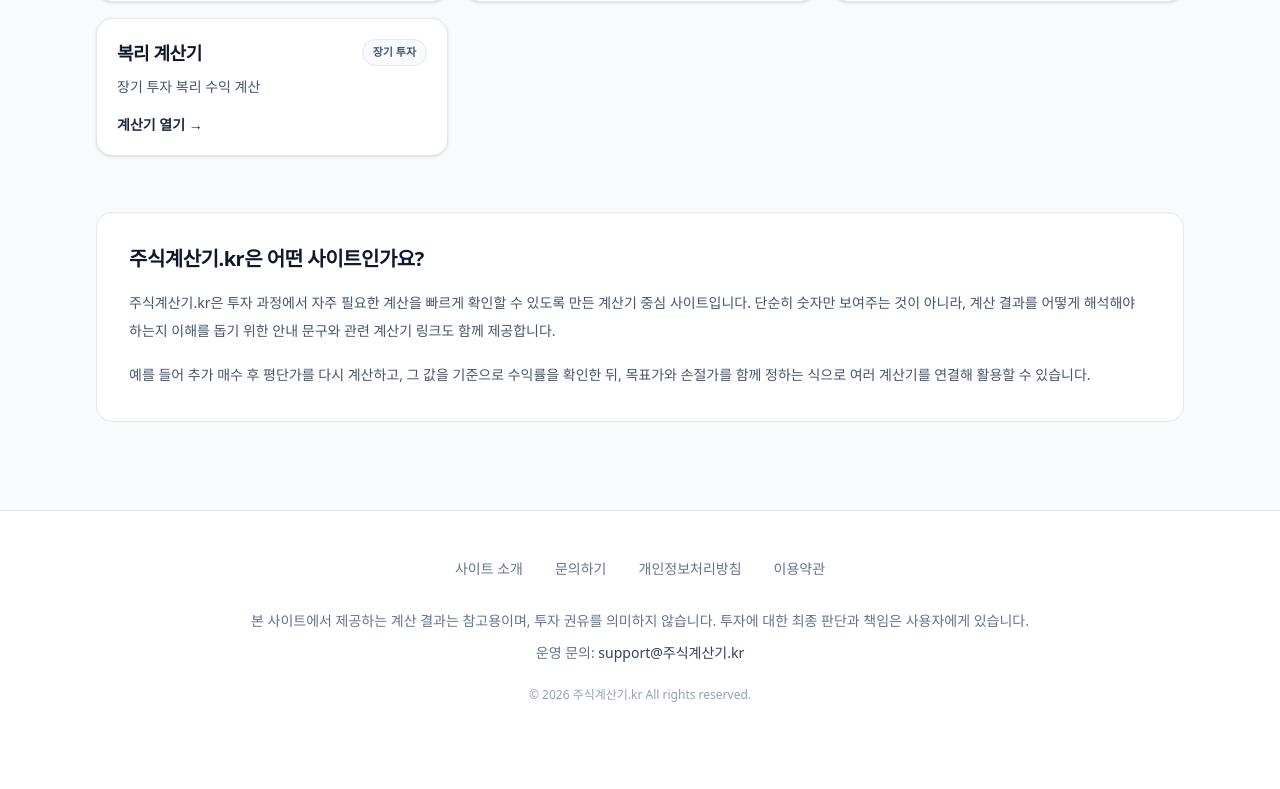
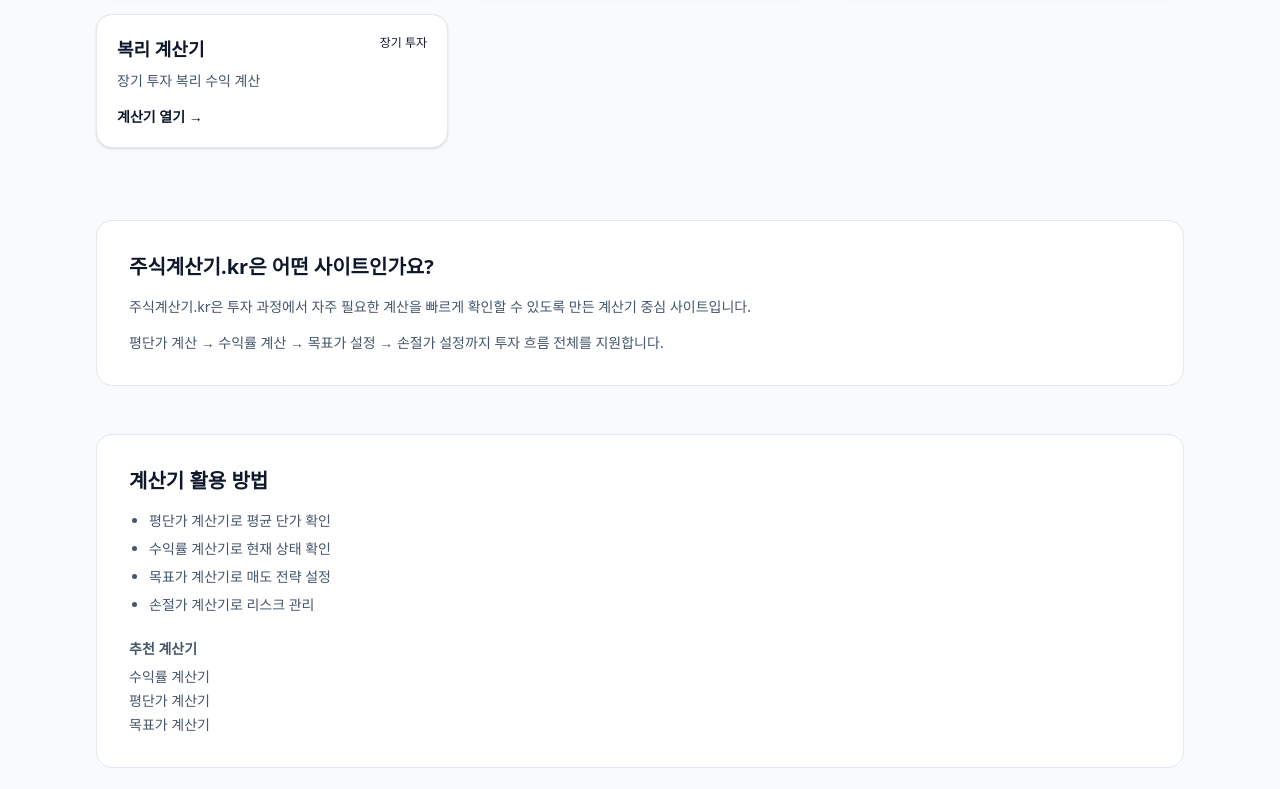
Before and after one commit to YG-coder/stock-calculator, a Next.js app: page / in a window 1280 px wide. Shown: the part 791-1580 px from the top of the page. Before the commit the page ends 1542 px from the top, so only its background shows below. Built offline with nearby package versions, Linux system fonts and the light colour scheme.

Commit message:
feat: 홈 SEO 및 체류시간 최적화 (애드센스 승인 준비 완료)

```diff
--- a/src/app/page.tsx
+++ b/src/app/page.tsx
@@ -1,3 +1,8 @@
+/**
+ * src/app/page.tsx
+ * 역할: 홈 (애드센스 승인용 SEO + 체류시간 최적화 완료)
+ */
+
 import Link from "next/link";
 import { buildMetadata } from "@/lib/metadata";
 import { CALCULATORS } from "@/lib/constants";
@@ -29,9 +34,11 @@
 
   return (
       <main className="min-h-screen bg-slate-50 text-slate-900 pb-20">
+
+        {/* 🔥 히어로 */}
         <section className="border-b border-slate-200 bg-white">
           <div className="mx-auto max-w-6xl px-6 py-16 md:px-8 md:py-20">
-          <span className="inline-flex rounded-full border border-slate-200 bg-slate-50 px-3 py-1 text-xs font-semibold tracking-tight text-slate-600">
+          <span className="inline-flex rounded-full border border-slate-200 bg-slate-50 px-3 py-1 text-xs font-semibold text-slate-600">
             무료 투자 계산기
           </span>
 
@@ -64,6 +71,7 @@
           </div>
         </section>
 
+        {/* 🔥 계산기 카드 */}
         <section className="mx-auto max-w-6xl px-6 py-10 md:px-8 md:py-12">
           <div className="mb-6 flex items-end justify-between gap-4">
             <div>
@@ -75,7 +83,7 @@
 
             <Link
                 href="/calculators"
-                className="text-sm font-semibold text-slate-700 underline-offset-2 hover:underline"
+                className="text-sm font-semibold text-slate-700 hover:underline"
             >
               전체 계산기 보기
             </Link>
@@ -89,21 +97,15 @@
                     className="group rounded-2xl border border-slate-200 bg-white p-5 shadow-sm transition hover:-translate-y-0.5 hover:border-slate-300 hover:shadow-md"
                 >
                   <div className="flex items-start justify-between gap-3">
-                    <div className="min-w-0">
-                      <p className="text-lg font-bold tracking-tight text-slate-900 group-hover:text-slate-700">
-                        {item.title}
-                      </p>
-                      <p className="mt-2 text-sm leading-6 text-slate-600">
-                        {item.desc}
-                      </p>
+                    <div>
+                      <p className="text-lg font-bold">{item.title}</p>
+                      <p className="mt-2 text-sm text-slate-600">{item.desc}</p>
                     </div>
 
-                    <span className="shrink-0 rounded-full border border-slate-200 bg-slate-50 px-2.5 py-1 text-[11px] font-semibold text-slate-600">
-                  {item.badge}
-                </span>
+                    <span className="text-xs">{item.badge}</span>
                   </div>
 
-                  <div className="mt-4 text-sm font-semibold text-slate-800">
+                  <div className="mt-4 text-sm font-semibold">
                     계산기 열기 →
                   </div>
                 </Link>
@@ -111,26 +113,49 @@
           </div>
         </section>
 
-        <section className="mx-auto max-w-6xl px-6 py-2 md:px-8">
+        {/* 🔥 설명 */}
+        <section className="mx-auto max-w-6xl px-6 py-6 md:px-8">
           <div className="rounded-2xl border border-slate-200 bg-white p-6 md:p-8">
-            <h2 className="text-xl font-bold tracking-tight">
-              주식계산기.kr은 어떤 사이트인가요?
-            </h2>
-            <div className="mt-4 space-y-4 text-sm leading-7 text-slate-600">
+            <h2 className="text-xl font-bold">주식계산기.kr은 어떤 사이트인가요?</h2>
+
+            <div className="mt-4 space-y-4 text-sm text-slate-600">
               <p>
                 주식계산기.kr은 투자 과정에서 자주 필요한 계산을 빠르게 확인할 수
-                있도록 만든 계산기 중심 사이트입니다. 단순히 숫자만 보여주는 것이
-                아니라, 계산 결과를 어떻게 해석해야 하는지 이해를 돕기 위한 안내
-                문구와 관련 계산기 링크도 함께 제공합니다.
+                있도록 만든 계산기 중심 사이트입니다.
               </p>
               <p>
-                예를 들어 추가 매수 후 평단가를 다시 계산하고, 그 값을 기준으로
-                수익률을 확인한 뒤, 목표가와 손절가를 함께 정하는 식으로 여러
-                계산기를 연결해 활용할 수 있습니다.
+                평단가 계산 → 수익률 계산 → 목표가 설정 → 손절가 설정까지
+                투자 흐름 전체를 지원합니다.
               </p>
             </div>
           </div>
         </section>
+
+        {/* 🔥 핵심 추가 (승인용) */}
+        <section className="mx-auto max-w-6xl px-6 py-6 md:px-8">
+          <div className="rounded-2xl border border-slate-200 bg-white p-6 md:p-8">
+            <h2 className="text-xl font-bold">계산기 활용 방법</h2>
+
+            <div className="mt-4 space-y-4 text-sm text-slate-600">
+              <ul className="list-disc pl-5 space-y-2">
+                <li>평단가 계산기로 평균 단가 확인</li>
+                <li>수익률 계산기로 현재 상태 확인</li>
+                <li>목표가 계산기로 매도 전략 설정</li>
+                <li>손절가 계산기로 리스크 관리</li>
+              </ul>
+
+              <div className="mt-6">
+                <p className="font-semibold mb-2">추천 계산기</p>
+                <ul className="space-y-1">
+                  <li><Link href="/profit-calculator">수익률 계산기</Link></li>
+                  <li><Link href="/average-price-calculator">평단가 계산기</Link></li>
+                  <li><Link href="/target-price-calculator">목표가 계산기</Link></li>
+                </ul>
+              </div>
+            </div>
+          </div>
+        </section>
+
       </main>
   );
 }
```
